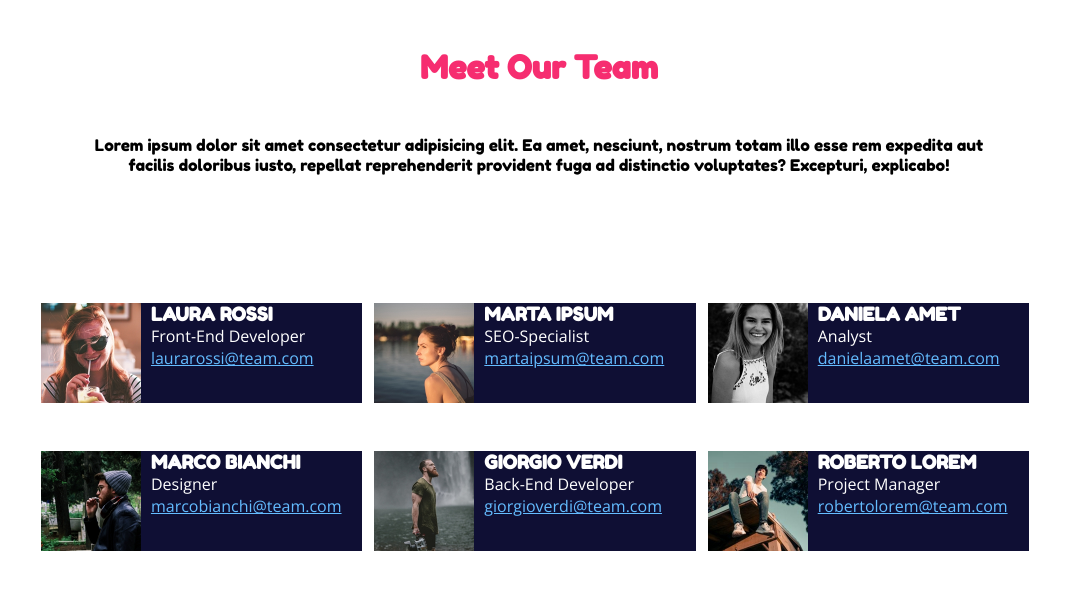
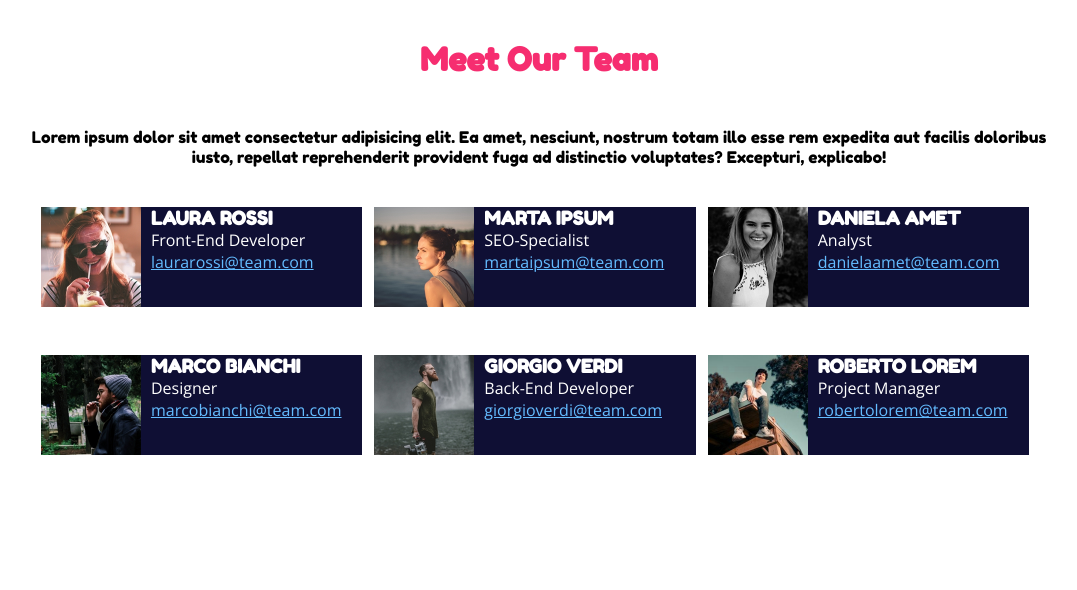
Before and after one commit to silviosalza/html-css-float-cards, a plain HTML site: page index.html in a window 1280 px wide. Shown: the whole page, without its empty margins (101-1178 px from the left). Drawn offline with nearby package versions, Linux system fonts and the light colour scheme.

Commit message:
small update 2

```diff
--- a/css/style.css
+++ b/css/style.css
@@ -15,7 +15,7 @@ body{
 
 /* /general */
 
-/* header layout */
+/* container layout */
 main{
     width: 80%;
     max-width: 1200px;
@@ -27,12 +27,12 @@ header{
     width: 80%;
     max-width: 1200px;
     margin: 0 auto;
-    padding: 3rem 3rem;
+    padding: 2.5rem 0;
 }
 .paragraph{
     margin-top: 3rem;
 }
-/* /header layout */
+/* /container layout */
 
 /* typography */
 
@@ -74,7 +74,7 @@ img{
     background-color: rgb(15, 15, 52);
     color: white;
     display: inline-block;
-    margin: 5rem 0.5rem 3rem 0;
+    margin: 0 0.5rem 3rem 0;
 
 }
 
@@ -84,6 +84,6 @@ img{
     background-color: rgb(15, 15, 52);
     color: white;
     display: inline-block;
-    margin: 0 0.5rem 5rem 0;
+    margin: 0 0.5rem 0 0;
 
 }
```
